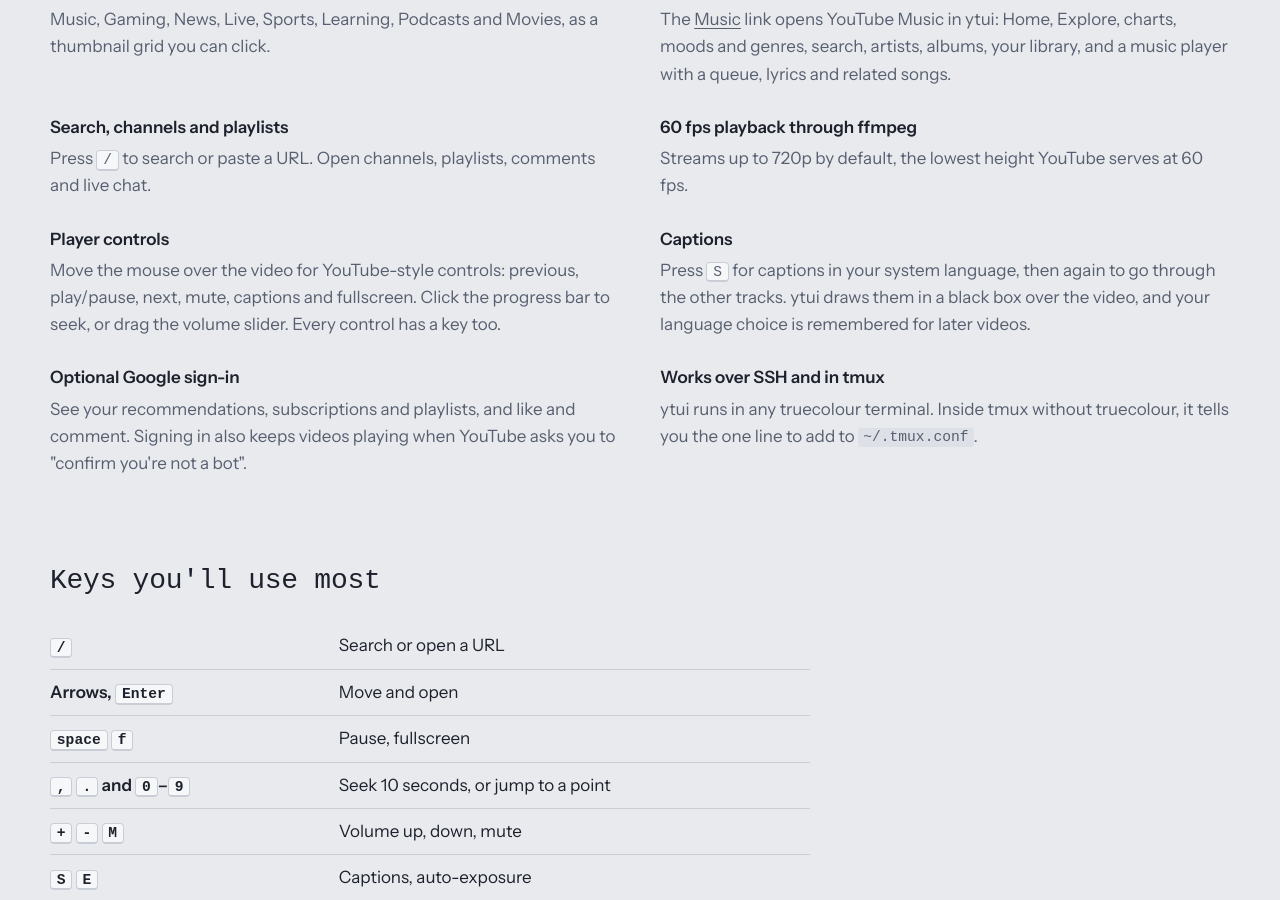
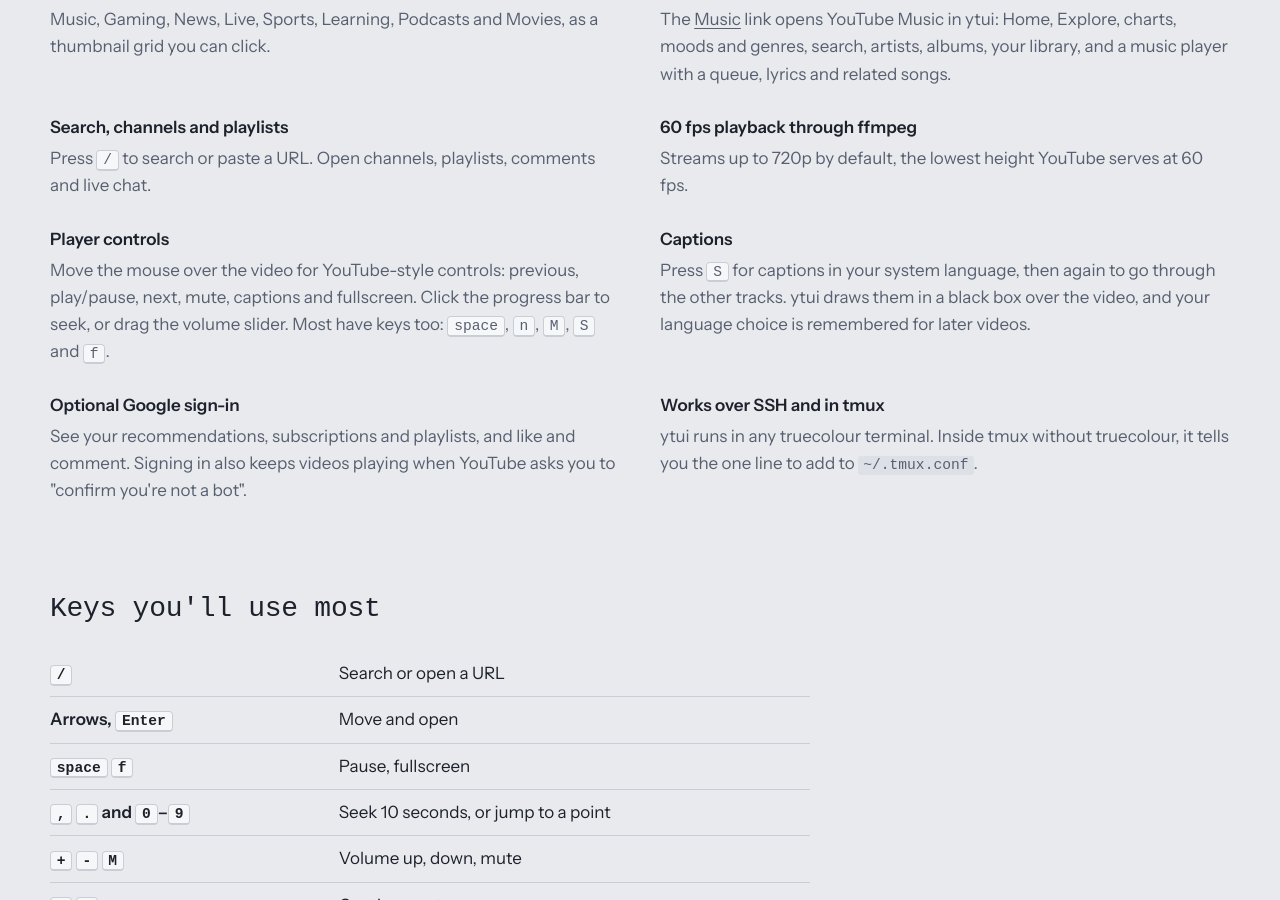
Before and after one commit to bong-water-water-bong/ytui, a Jekyll site: the page built from docs/index.html, in a window 1280 px wide and 900 px high, scrolled down 2598 px. Built offline with Jekyll 4.4.1, drawn with Linux system fonts in a browser that asks for light colours; some web fonts are replaced.

Commit message:
Name the keys the player controls have; previous has none
Co-Authored-By: Claude Opus 5.5 <noreply@anthropic.com>

```diff
--- a/docs/index.html
+++ b/docs/index.html
@@ -207,7 +207,7 @@ layout: null
         <div><dt>YouTube Music</dt><dd>The <a href="guide/youtube-music/">Music</a> link opens YouTube Music in ytui: Home, Explore, charts, moods and genres, search, artists, albums, your library, and a music player with a queue, lyrics and related songs.</dd></div>
         <div><dt>Search, channels and playlists</dt><dd>Press <kbd>/</kbd> to search or paste a URL. Open channels, playlists, comments and live chat.</dd></div>
         <div><dt>60 fps playback through ffmpeg</dt><dd>Streams up to 720p by default, the lowest height YouTube serves at 60 fps.</dd></div>
-        <div><dt>Player controls</dt><dd>Move the mouse over the video for YouTube-style controls: previous, play/pause, next, mute, captions and fullscreen. Click the progress bar to seek, or drag the volume slider. Every control has a key too.</dd></div>
+        <div><dt>Player controls</dt><dd>Move the mouse over the video for YouTube-style controls: previous, play/pause, next, mute, captions and fullscreen. Click the progress bar to seek, or drag the volume slider. Most have keys too: <kbd>space</kbd>, <kbd>n</kbd>, <kbd>M</kbd>, <kbd>S</kbd> and <kbd>f</kbd>.</dd></div>
         <div><dt>Captions</dt><dd>Press <kbd>S</kbd> for captions in your system language, then again to go through the other tracks. ytui draws them in a black box over the video, and your language choice is remembered for later videos.</dd></div>
         <div><dt>Optional Google sign-in</dt><dd>See your recommendations, subscriptions and playlists, and like and comment. Signing in also keeps videos playing when YouTube asks you to "confirm you're not a bot".</dd></div>
         <div><dt>Works over SSH and in tmux</dt><dd>ytui runs in any truecolour terminal. Inside tmux without truecolour, it tells you the one line to add to <code>~/.tmux.conf</code>.</dd></div>
```
